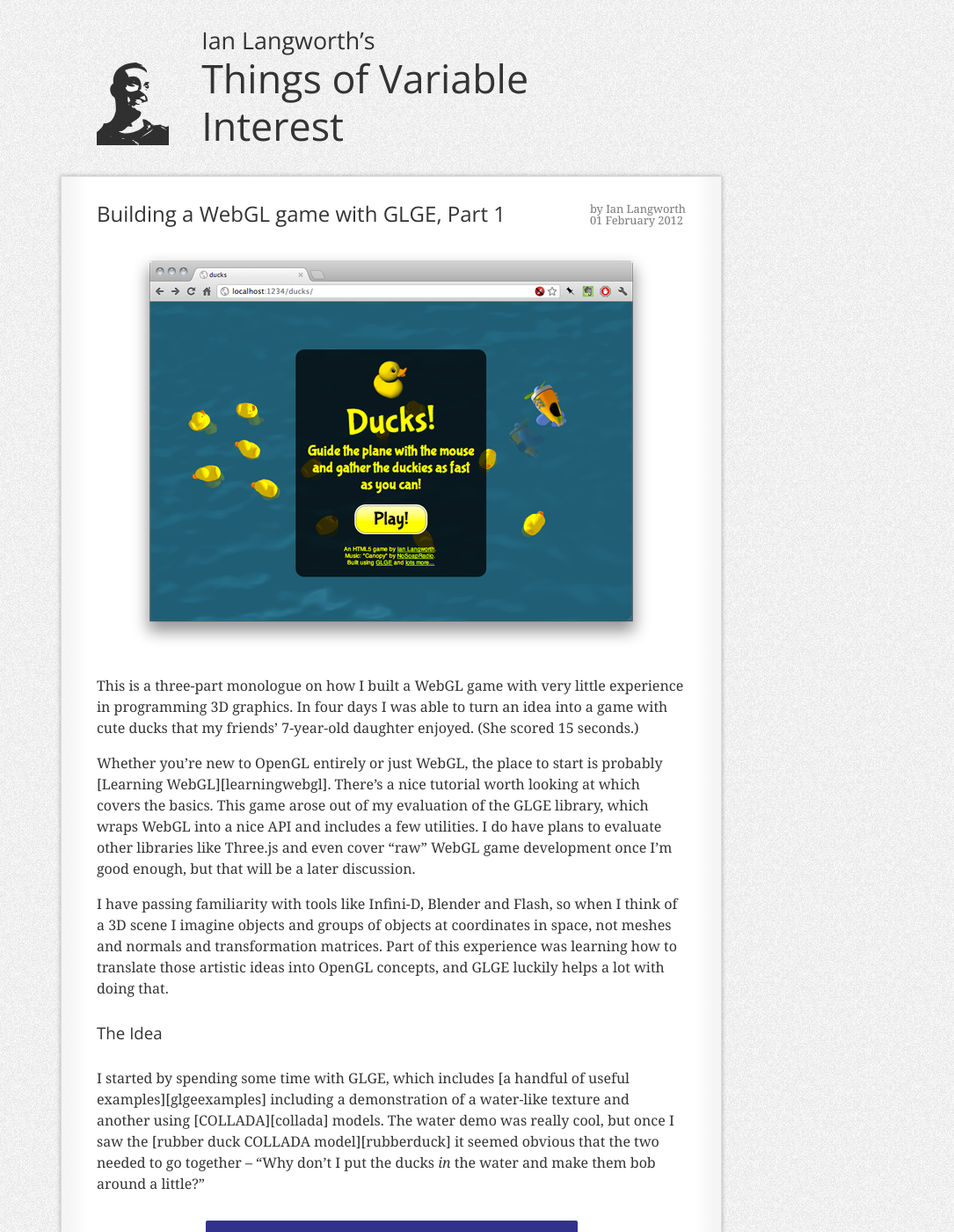
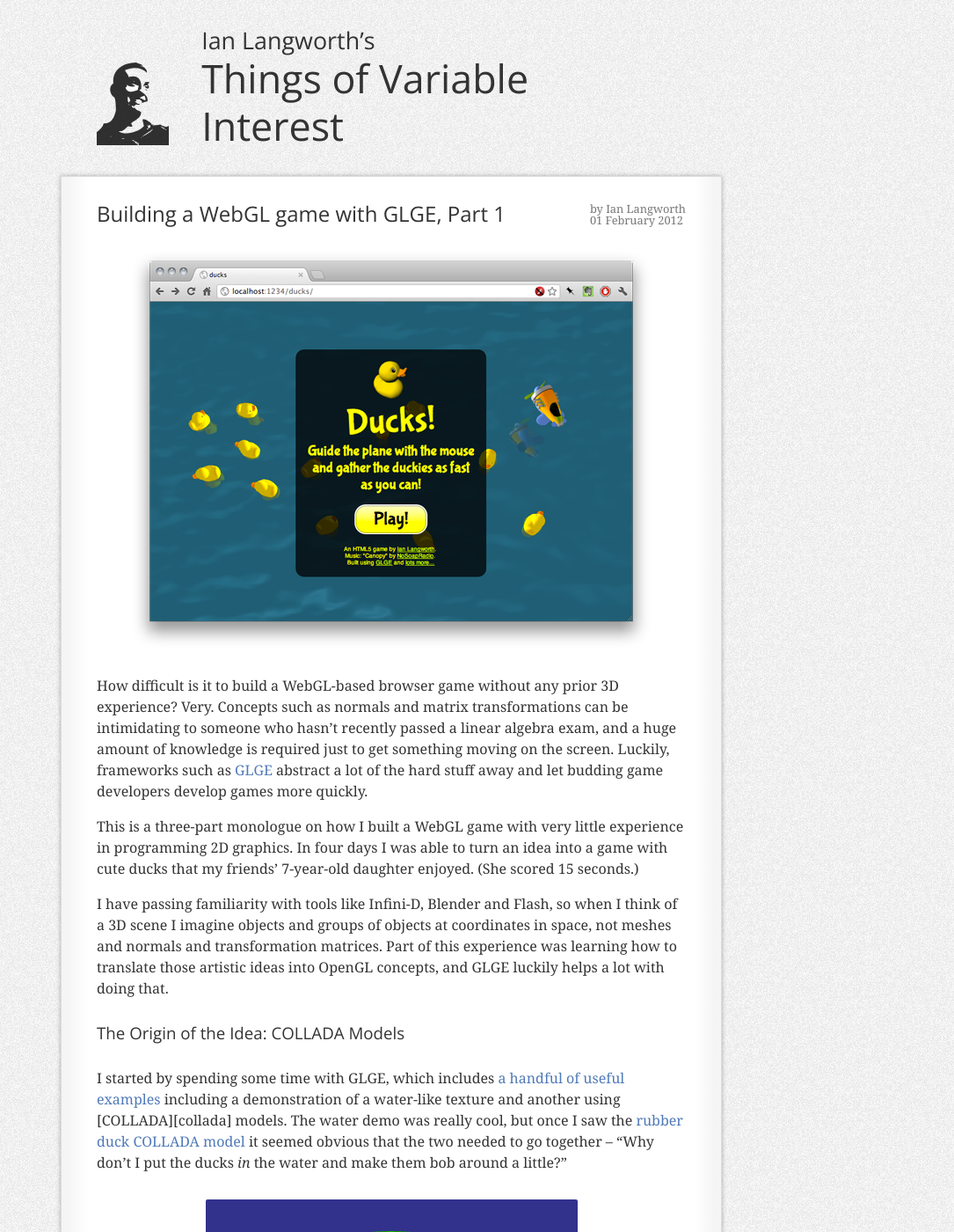
Before and after one commit to statico/statico.github.io, a Jekyll site: the page built from _posts/2012-02-01-webgl-glge-game-part-1.md, in a window 1280 px wide and 1400 px high. Shown: the whole window at 88% size, without its empty margins (195-1280 px from the left). Built offline with Jekyll 4.4.1, drawn with Linux system fonts in a browser that asks for light colours; comment, search, counter and statistics services are not loaded; some of the changed text lies outside the part shown.

Commit message:
Progress.

```diff
--- a/_layouts/default.html
+++ b/_layouts/default.html
@@ -5,7 +5,7 @@
     <meta charset="utf-8"/>
     <meta http-equiv="X-UA-Compatible" content="IE=Edge;chrome=1" />
     <meta name="author" content="{{ site.author.name }}" />
-    <meta name="viewport" content="width=750" />
+    <meta name="viewport" content="width=device-width" />
     <link rel="alternate" type="application/atom+xml" href="/atom.xml" />
     <link rel="canonical" href="{{ site.production_url }}" />
 
--- a/_posts/2012-02-01-webgl-glge-game-part-1.md
+++ b/_posts/2012-02-01-webgl-glge-game-part-1.md
@@ -4,17 +4,21 @@
 draft: true
 ---
 
-![ducks](images/ducks-splash.png)
+[![ducks](images/ducks-splash.png)][ducksgame]
 
-This is a three-part monologue on how I built a WebGL game with very little experience in programming 3D graphics. In four days I was able to turn an idea into a game with cute ducks that my friends' 7-year-old daughter enjoyed. (She scored 15 seconds.)
+How difficult is it to build a WebGL-based browser game without any prior 3D experience? Very. Concepts such as normals and matrix transformations can be intimidating to someone who hasn't recently passed a linear algebra exam, and a huge amount of knowledge is required just to get something moving on the screen. Luckily, frameworks such as [GLGE][glge] abstract a lot of the hard stuff away and let budding game developers develop games more quickly.
 
-Whether you're new to OpenGL entirely or just WebGL, the place to start is probably [Learning WebGL][learningwebgl]. There's a nice tutorial worth looking at which covers the basics. This game arose out of my evaluation of the GLGE library, which wraps WebGL into a nice API and includes a few utilities. I do have plans to evaluate other libraries like Three.js and even cover "raw" WebGL game development once I'm good enough, but that will be a later discussion.
+This is a three-part monologue on how I built a WebGL game with very little experience in programming 2D graphics. In four days I was able to turn an idea into a game with cute ducks that my friends' 7-year-old daughter enjoyed. (She scored 15 seconds.)
 
 I have passing familiarity with tools like Infini-D, Blender and Flash, so when I think of a 3D scene I imagine objects and groups of objects at coordinates in space, not meshes and normals and transformation matrices. Part of this experience was learning how to translate those artistic ideas into OpenGL concepts, and GLGE luckily helps a lot with doing that.
 
-### The Idea
+### The Origin of the Idea: COLLADA Models
 
-I started by spending some time with GLGE, which includes [a handful of useful examples][glgeexamples] including a demonstration of a water-like texture and another using [COLLADA][collada] models. The water demo was really cool, but once I saw the [rubber duck COLLADA model][rubberduck] it seemed obvious that the two needed to go together -- "Why don't I put the ducks _in_ the water and make them bob around a little?"
+I started by spending some time with GLGE, which includes [a handful of useful examples][glgeexamples] including a demonstration of a water-like texture and another using [COLLADA][collada] models. The water demo was really cool, but once I saw the [rubber duck COLLADA model][duckdae] it seemed obvious that the two needed to go together -- "Why don't I put the ducks _in_ the water and make them bob around a little?"
+
+  [glge]: http://www.glge.org/
+  [glgeexamples]: https://github.com/supereggbert/GLGE/tree/master/examples
+  [duckdae]: https://collada.org/owl/browse.php?sess=0&parent=126&expand=1&order=name&curview=0&sortname=ASC
 
 ![GLGE water demo](images/glge-water.png)
 
@@ -24,17 +28,18 @@
 
 ![GLGE COLLADA demo](images/glge-collada.png)
 
-### The Non-Programming Part
+### Burnout Management
 
 Part of this exercise was to also test my project-management skills. In building this game I needed to stay within my limit span of attention and avoid getting burnt out. While developing I made sure I was focused on _playability_ and _fun_ as opposed to spending hours fixing every flippant bug that appeared. If something was "good enough," like the accuracy of the aiming target, I kept it as is and decided to move on. A finished buggy game is better than an unplayable, perfect duct-collecting simulation.
 
-One big time-saver was being able to use HTML5 elements to build the GUI. Instead of trying to build a 2D menu out of rectangle and text primitives you can simply overlay XXX
+One advantage of using an HTML5 canvas within a web page is that your GUI can be build using good ol' HTML. Many game developers seem to build menu systems and GUIs from scratch. With CSS3 directives like [`box-shadow`][box-shadow] and [`border-image`][border-image] you can create some nifty-looking GUIs without building tons of infrastructure. Translucent `<div>`s can be overlayed on top of the canvas, too. I saved a lot of time by using absolutely-positioned `<div>`s for my modal menu dialogs.
 
-One advantage of using an HTML5 canvas within a web page is that your GUI can be build using good ol' HTML. With CSS3 directives like `box-shadow` and `border-pattern` (XXX cite) you can create some nify-looking GUIs without building an entire windowing system. Translucent `<div>`s can be overlayed on top of the canvas, too. I was able to create a simple modal menu system very easily.
+  [box-shadow]: http://caniuse.com/#search=box-shadow
+  [border-image]: http://www.css3files.com/border/
 
 ### Getting Started with GLGE
 
-GLGE is a framework "for the lazy WebGL programmer" (XXX cite). It provides a collection of classes to make management of the scene, camera and object much easier than if you were to write raw WebGL constructs. It also optimizes your scene by reusing meshes and materials whenever it can.
+[GLGE][glge] calls itself "WebGL for the lazy." It provides a collection of classes to make management of the scene, camera and object much easier than if you were to write raw WebGL constructs. It also optimizes your scene by reusing meshes and materials whenever it can.
 
 For the uninitiated, a **mesh** is a collection of triangles which make up the shape of an object. A triangle is merely a list of three points, where each point is a three-tuple (or **vector**) of X, Y and Z coordinates in space. A **material** is applied to a mesh to give it a texture. A **scene** is what you're looking at at any given moment -- a tree of objects and object groups (the **scene graph**). You look at a scene through a viewport, whose direction, width and height is defined by the scene's **camera**.
 
@@ -101,7 +106,7 @@
 
 In GLGE XML that looks like this:
 
-(XXX - xml animation)
+(XXX - XML animation)
 
 The number of animation frames is a little arbitrary since you can adjust the frame rate of any animation dynamically. It's probably a good idea to have an animation FPS greater-than-or-equal to the global FPS so they aren't choppy.
 
--- a/style.sass
+++ b/style.sass
@@ -135,6 +135,7 @@
 .no-margin
   margin: 0
 
+
 /* This trick kinda works. See http://techblog.tilllate.com/2008/07/20/ten-methods-to-obfuscate-e-mail-addresses-compared/ */
 .reverse
   unicode-bidi: bidi-override
```
Also changed, not shown: other parts of _posts/2012-02-01-webgl-glge-game-part-1.md (+4 -1 lines), images/4ducks-sketchup.png (added).
